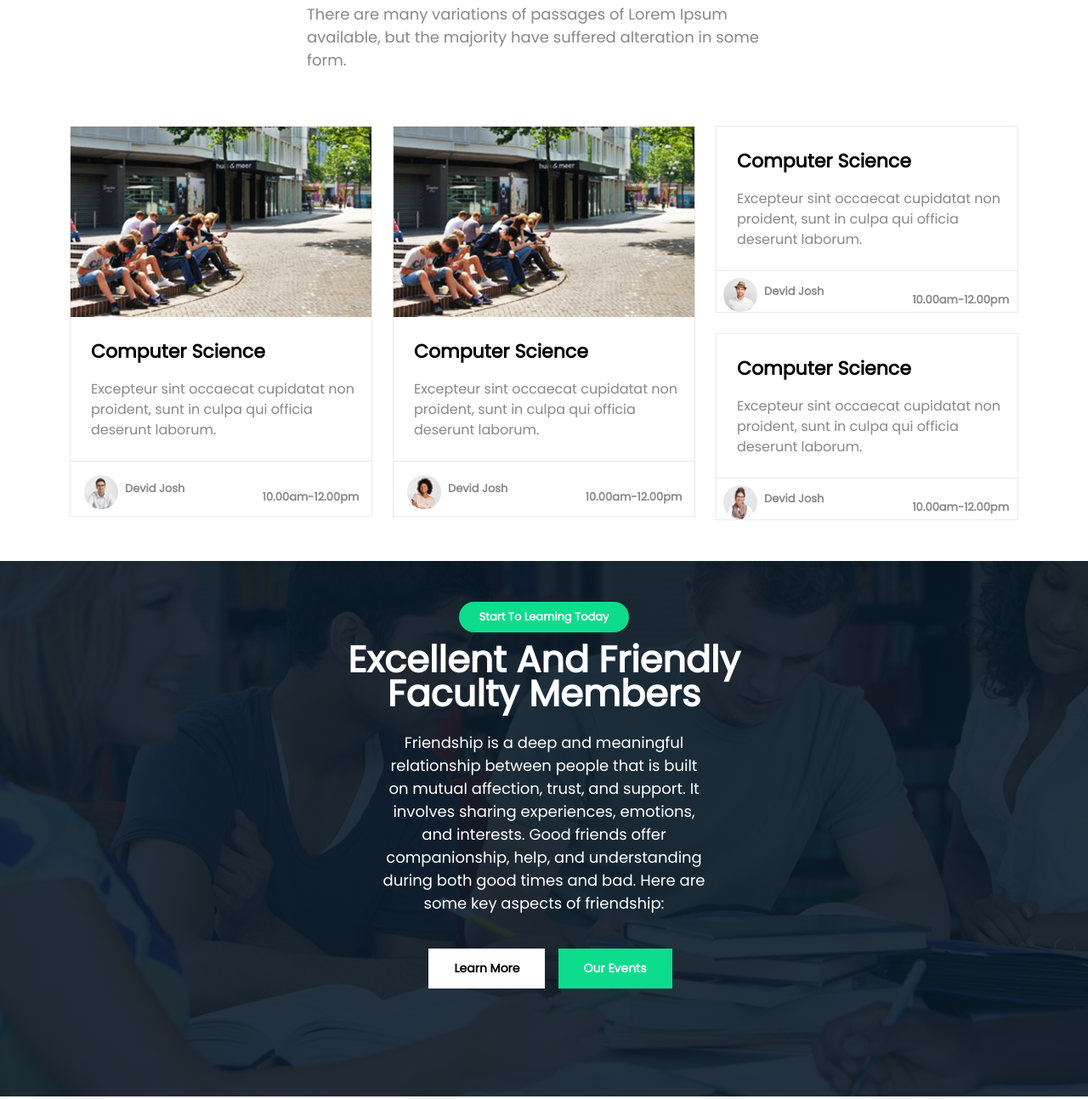
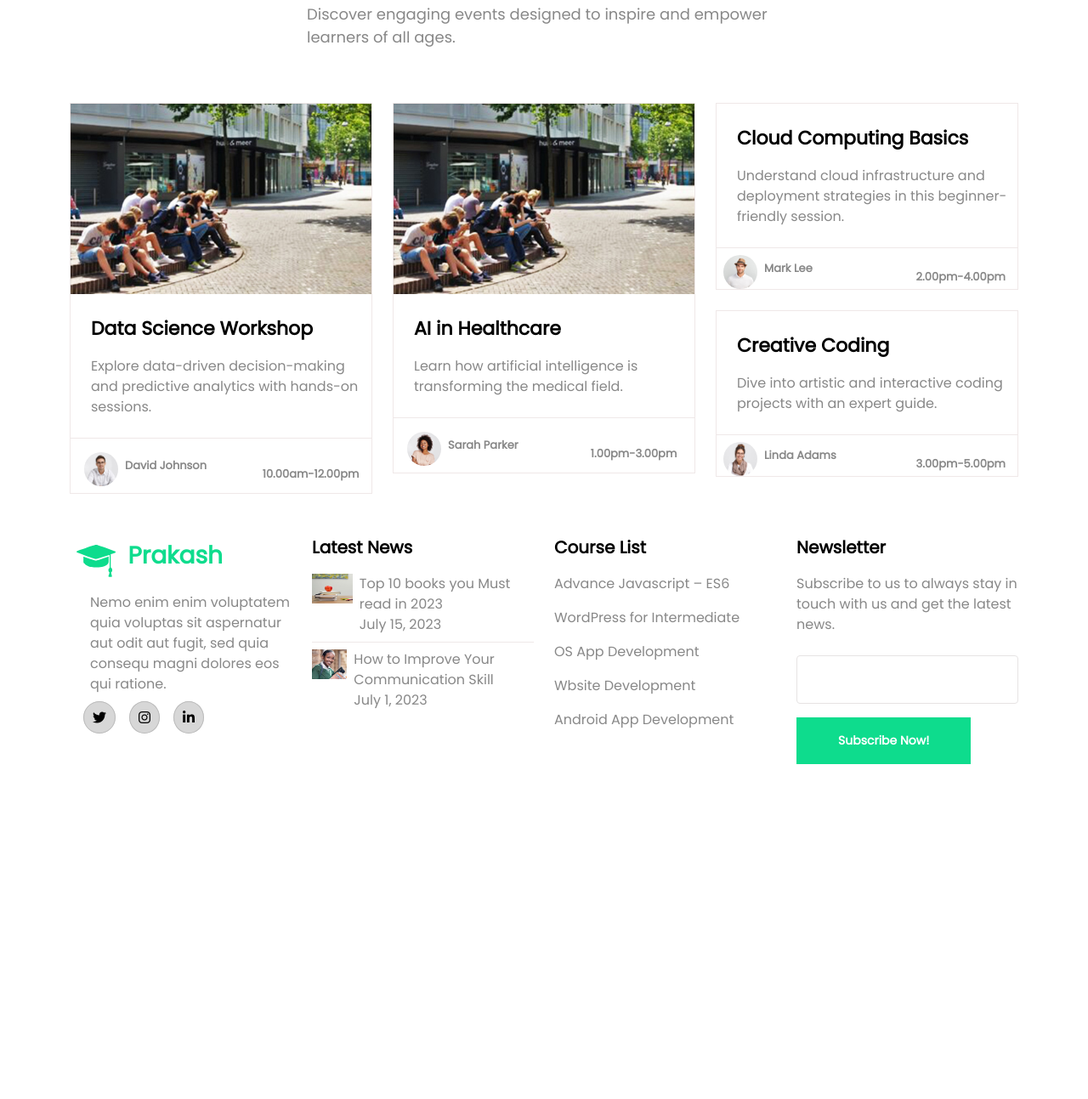
Before and after one commit to wiserAsaraf/Ecommerce-page, a plain HTML site: page html/event.html in a window 1280 px wide. Shown: the part 201-1494 px from the top of the page at 85% size. After the commit the page ends 1124 px from the top, so only its background shows below. Drawn offline with nearby package versions, Linux system fonts and the light colour scheme.

Commit message:
Dynamic content updated

```diff
--- a/css/style.css
+++ b/css/style.css
@@ -22,6 +22,9 @@ body {
   color: #888;
   font-family: "Poppins", sans-serif;
   font-weight: 200;
+}
+.contact-info  .text-warning a{
+  color: gray;
 }
 .banner-tittle {
   font-size: 14px;
@@ -183,7 +186,8 @@ input.form-control {
 .swiper-pagination-bullets.swiper-pagination-horizontal,
 .swiper-pagination-custom,
 .swiper-pagination-fraction {
-  top: 540px;
+  position: absolute;
+  bottom: 50;
 }
 .Lorem {
   width: 24%;
--- a/html/event.html
+++ b/html/event.html
@@ -62,12 +62,9 @@
         <div class="container">
             <div class="d-flex flex-column align-items-center">
                 <i class="icons-social fa fa-bookmark-o pt-5" aria-hidden="true"></i>
-                <div class="Featured">upcoming events</div>
+                <div class="Featured">Upcoming Events</div>
                 <div class="underline my-2"></div>
-                <div class="pages ">There are many variations of passages of Lorem Ipsum available, but the majority
-                    have
-                    suffered
-                    alteration in some form.</div>
+                <div class="pages">Discover engaging events designed to inspire and empower learners of all ages.</div>
             </div>
             <div class="row mt-5">
                 <div class="col-md-6 col-lg-4 col-12 pt-3">
@@ -76,27 +73,20 @@
                             <img class="w-100" src="../assets/images/cardiconn1.jpg" alt="">
                         </div>
                         <div class="cardbody">
-                            <div class="Science pb-3 pt-4 ps-4">Computer Science</div>
-                            <div class="ps-4 occaecat">Excepteur sint occaecat cupidatat non proident, sunt in culpa qui
-                                officia
-                                deserunt laborum.
-                            </div>
+                            <div class="Science pb-3 pt-4 ps-4">Data Science Workshop</div>
+                            <div class="ps-4 occaecat">Explore data-driven decision-making and predictive analytics with hands-on sessions.</div>
                         </div>
                         <div class="underlines pt-4"></div>
                         <div class="cardfooter">
                             <div class="row p-2">
                                 <div class="col-lg-7 col-12">
-                                    <div
-                                        class="parentser h-100 d-flex justify-content-center justify-content-lg-start align-items-center gap-2">
+                                    <div class="parentser h-100 d-flex justify-content-center justify-content-lg-start align-items-center gap-2">
                                         <img class="lookimage ms-2 mt-2" src="../assets/images/developer1.jpg" alt="">
-                                        <div class=" Reviews">
-                                            devid josh</div>
+                                        <div class="Reviews">David Johnson</div>
                                     </div>
                                 </div>
                                 <div class="col-lg-5 col-12">
-                                    <div class=" Reviews pt-lg-4">
-                                        10.00am-12.00pm
-                                    </div>
+                                    <div class="Reviews pt-lg-4">10.00am-12.00pm</div>
                                 </div>
                             </div>
                         </div>
@@ -108,27 +98,20 @@
                             <img class="w-100" src="../assets/images/cardiconn1.jpg" alt="">
                         </div>
                         <div class="cardbody">
-                            <div class="Science pb-3 pt-4 ps-4">Computer Science</div>
-                            <div class="ps-4 occaecat">Excepteur sint occaecat cupidatat non proident, sunt in culpa qui
-                                officia
-                                deserunt laborum.
-                            </div>
+                            <div class="Science pb-3 pt-4 ps-4">AI in Healthcare</div>
+                            <div class="ps-4 occaecat">Learn how artificial intelligence is transforming the medical field.</div>
                         </div>
                         <div class="underlines pt-4"></div>
                         <div class="cardfooter">
-                            <div class="row  p-2">
+                            <div class="row p-2">
                                 <div class="col-lg-7 col-12">
-                                    <div
-                                        class="parentser h-100 d-flex justify-content-center justify-content-lg-start align-items-center gap-2">
+                                    <div class="parentser h-100 d-flex justify-content-center justify-content-lg-start align-items-center gap-2">
                                         <img class="lookimage ms-2 mt-2" src="../assets/images/developers.jpg" alt="">
-                                        <div class=" Reviews">
-                                            devid josh</div>
+                                        <div class="Reviews">Sarah Parker</div>
                                     </div>
                                 </div>
                                 <div class="col-lg-5 col-12">
-                                    <div class=" Reviews pt-lg-4">
-                                        10.00am-12.00pm
-                                    </div>
+                                    <div class="Reviews pt-lg-4">1.00pm-3.00pm</div>
                                 </div>
                             </div>
                         </div>
@@ -138,29 +121,20 @@
                     <div>
                         <div class="card mt-3 mt-lg-0">
                             <div class="cardbody">
-                                <div class="Science pb-3 pt-4 ps-4">Computer Science</div>
-                                <div class="ps-4 occaecat">Excepteur sint occaecat cupidatat non proident, sunt in culpa
-                                    qui
-                                    officia
-                                    deserunt laborum.
-                                </div>
+                                <div class="Science pb-3 pt-4 ps-4">Cloud Computing Basics</div>
+                                <div class="ps-4 occaecat">Understand cloud infrastructure and deployment strategies in this beginner-friendly session.</div>
                             </div>
                             <div class="underlines pt-4"></div>
                             <div class="cardfooter">
                                 <div class="row">
                                     <div class="col-lg-7 col-12">
-                                        <div
-                                            class="parentser h-100 d-flex justify-content-center justify-content-lg-start align-items-center gap-2">
-                                            <img class="lookimage ms-2 mt-2" src="../assets/images/developers3.jpg"
-                                                alt="">
-                                            <div class=" Reviews">
-                                                devid josh</div>
+                                        <div class="parentser h-100 d-flex justify-content-center justify-content-lg-start align-items-center gap-2">
+                                            <img class="lookimage ms-2 mt-2" src="../assets/images/developers3.jpg" alt="">
+                                            <div class="Reviews">Mark Lee</div>
                                         </div>
                                     </div>
                                     <div class="col-lg-5 col-12">
-                                        <div class=" Reviews pt-lg-4">
-                                            10.00am-12.00pm
-                                        </div>
+                                        <div class="Reviews pt-lg-4">2.00pm-4.00pm</div>
                                     </div>
                                 </div>
                             </div>
@@ -169,29 +143,20 @@
                     <div>
                         <div class="card mt-4">
                             <div class="cardbody">
-                                <div class="Science pb-3 pt-4  ps-4">Computer Science</div>
-                                <div class="ps-4 occaecat">Excepteur sint occaecat cupidatat non proident, sunt in culpa
-                                    qui
-                                    officia
-                                    deserunt laborum.
-                                </div>
+                                <div class="Science pb-3 pt-4 ps-4">Creative Coding</div>
+                                <div class="ps-4 occaecat">Dive into artistic and interactive coding projects with an expert guide.</div>
                             </div>
                             <div class="underlines pt-4"></div>
                             <div class="cardfooter">
                                 <div class="row">
                                     <div class="col-lg-7 col-12">
-                                        <div
-                                            class="parentser h-100 d-flex justify-content-center justify-content-lg-start align-items-center gap-2">
-                                            <img class="lookimage ms-2 mt-2" src="../assets/images/developers4.jpg"
-                                                alt="">
-                                            <div class=" Reviews">
-                                                devid josh</div>
+                                        <div class="parentser h-100 d-flex justify-content-center justify-content-lg-start align-items-center gap-2">
+                                            <img class="lookimage ms-2 mt-2" src="../assets/images/developers4.jpg" alt="">
+                                            <div class="Reviews">Linda Adams</div>
                                         </div>
                                     </div>
                                     <div class="col-lg-5 col-12">
-                                        <div class=" Reviews pt-lg-4">
-                                            10.00am-12.00pm
-                                        </div>
+                                        <div class="Reviews pt-lg-4">3.00pm-5.00pm</div>
                                     </div>
                                 </div>
                             </div>
@@ -199,62 +164,6 @@
                     </div>
                 </div>
             </div>
-        </div>
-    </section>
-    <section class="excellent mt-5">
-        <div class="swiper mySwiperS">
-            <div class="swiper-wrapper">
-                <div class="swiper-slide">
-                    <div class="background-images d-flex flex-column justify-content-center align-items-center">
-                        <div class="green-btns py-2 px-4">start to learning today</div>
-                        <div class="idea">excellent and friendly</div>
-                        <div class="idea"> faculty members</div>
-                        <div class="Lorem pt-3 pt-lg-4">Friendship is a deep and meaningful relationship between people
-                            that is built on mutual affection, trust, and support. It involves sharing experiences,
-                            emotions, and interests. Good friends offer companionship, help, and understanding during
-                            both good times and bad. Here are some key aspects of friendship:
-                        </div>
-                        <div class="d-flex">
-                            <a class="more text-decoration-none" href="../html/course.html">learn more</a>
-                            <a class="our text-decoration-none" href="../html/course.html">our events</a>
-                        </div>
-                    </div>
-                </div>
-                <div class="swiper-slide">
-                    <div class="parentss d-flex flex-column justify-content-center align-items-center">
-                        <div class="green-btns  py-2 px-4">start learning today</div>
-                        <div class="idea">Innovation Paradise</div>
-                        <div class="idea"> for Students</div>
-                        <div class="Lorem pt-3">
-                            Friendships can vary widely in terms of depth and closeness, from casual
-                            acquaintances to deep, lifelong bonds. They play an essential role in emotional well-being
-                            and social development.
-                        </div>
-                        <div class="d-flex">
-                            <a class="more text-decoration-none" href="./html/course.html">learn more</a>
-                            <a class="our text-decoration-none" href="./html/course.html">our events</a>
-                        </div>
-                    </div>
-                </div>
-                <div class="swiper-slide">
-                    <div class="parents d-flex flex-column justify-content-center align-items-center">
-                        <div class="green-btns  py-2 px-4">start learning today</div>
-                        <div class="idea">Your Ideas Will Be</div>
-                        <div class="idea"> Heard & Supported</div>
-                        <div class="Lorem pt-3">
-                            Friendship is a deep and meaningful relationship between people that is
-                            built on mutual affection, trust, and support. It involves sharing experiences, emotions,
-                            and interests. Good friends offer companionship, help, and understanding during both good
-                            times and bad. Here are some key aspects of friendship:
-                        </div>
-                        <div class="d-flex">
-                            <a class="more text-decoration-none" href="./html/course.html">learn more</a>
-                            <a class="our text-decoration-none" href="./html/course.html">our events</a>
-                        </div>
-                    </div>
-                </div>
-            </div>
-            <div class="swiper-pagination"></div>
         </div>
     </section>
     <section class="Course-List pt-5">
```
Also changed, not shown: html/contact.html (+1 -1 lines), html/course.html (+2 -2 lines), index.html (+4 -4 lines).
